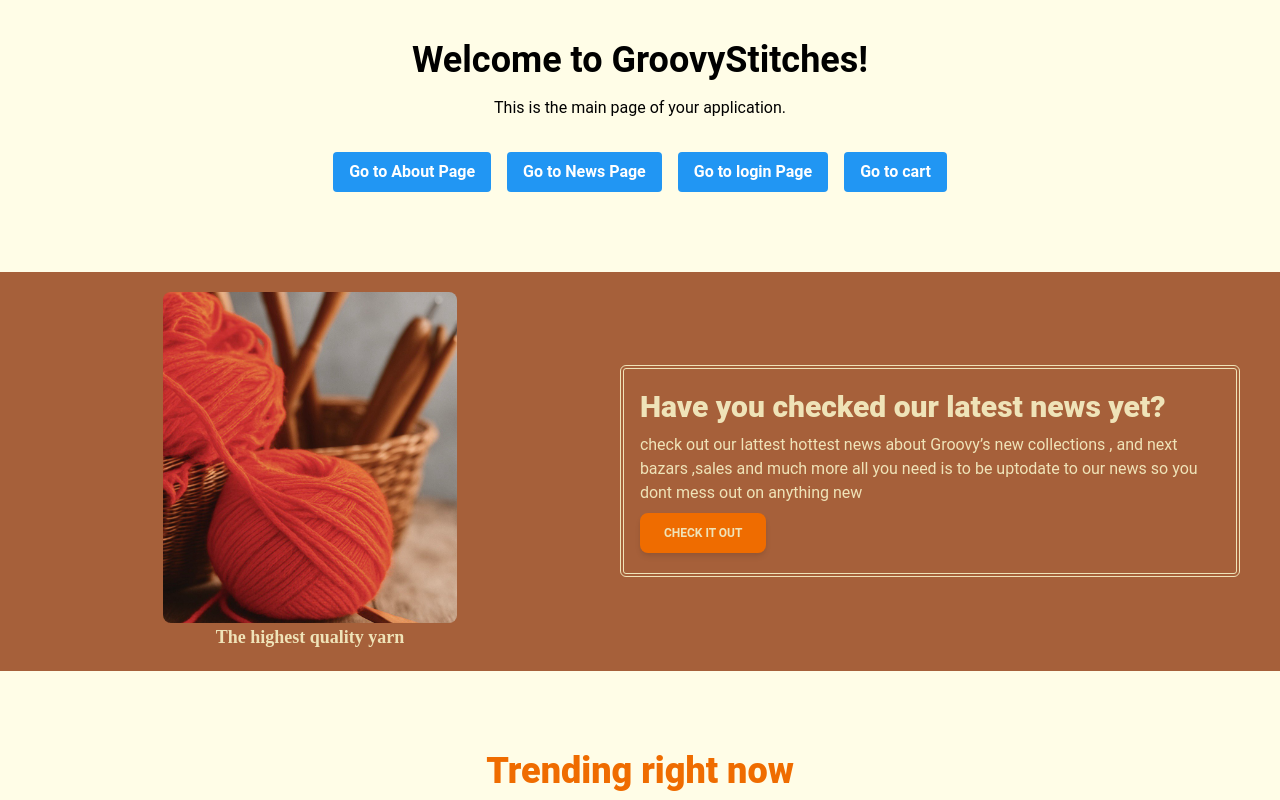
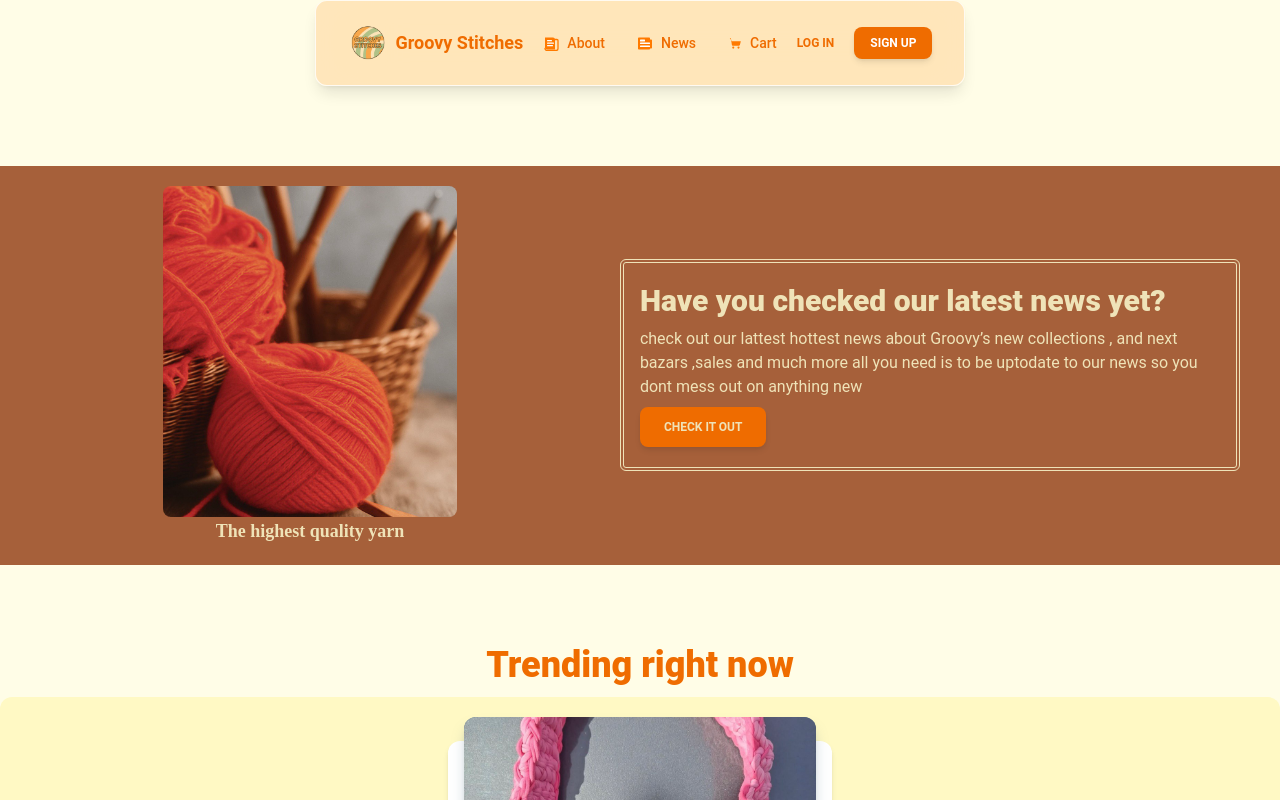
Before and after one commit to emananwar2003/groovystitches, a React (Vite) app: page / in a window 1280 px wide. Shown: the top 800 px of the page. Built offline with nearby package versions, Linux system fonts and the light colour scheme.

Commit message:
fix: Update HTML structure and add logo to header component

```diff
--- a/index.html
+++ b/index.html
@@ -1,10 +1,10 @@
-<!doctype html>
+<!DOCTYPE html>
 <html lang="en">
   <head>
     <meta charset="UTF-8" />
-    <link rel="icon" type="image/svg+xml" href="/vite.svg" />
+    <link rel="icon" type="image/svg+xml" href="public/NewsImages/logo.png" />
     <meta name="viewport" content="width=device-width, initial-scale=1.0" />
-    <title>groovy</title>
+    <title>Groovy Stitches</title>
   </head>
   <body>
     <div id="root"></div>
--- a/src/UserLayout/pages/Home/Home.jsx
+++ b/src/UserLayout/pages/Home/Home.jsx
@@ -4,7 +4,7 @@ import CarouselHome from "./../../../components/homecomponents/CarouselHome";
 import Homecard from "../../../components/homecomponents/Homecard";
 import Washing from "./../../../components/homecomponents/Washing";
 import Footer from "../../../components/footer/Footer";
-import FakeComp from "../FakeComponent/FakeComp";
+import Header from "../../../components/header/Header";
 
 const Home = () => {
   const [trending, setTrending] = useState([
@@ -39,8 +39,7 @@ const Home = () => {
   ]);
   return (
     <div className="flex  flex-col justify-center items-center bg-yellow-50 gap-20">
-      {/* <Header></Header> */}
-      <FakeComp />
+      <Header />
       <Banner />
       <CarouselHome trending={trending} />
       <Homecard />
--- a/src/components/header/Header.jsx
+++ b/src/components/header/Header.jsx
@@ -1,8 +1,8 @@
-// import HeaderNavbar from "./component/Navbar";
-// export default function Header() {
-//   return (
-//     <div>
-//       <HeaderNavbar />
-//     </div>
-//   );
-// }
+import HeaderNavbar from "./component/Navbar";
+export default function Header() {
+  return (
+    <div>
+      <HeaderNavbar />
+    </div>
+  );
+}
--- a/src/components/header/component/Navbar.jsx
+++ b/src/components/header/component/Navbar.jsx
@@ -1,194 +1,238 @@
-// import React from "react";
-// import {
-//   Navbar,
-//   MobileNav,
-//   Typography,
-//   Button,
-//   IconButton,
-// } from "@material-tailwind/react";
+import React from "react";
+import {
+  Navbar,
+  MobileNav,
+  Typography,
+  Button,
+  IconButton,
+} from "@material-tailwind/react";
 
-// export default function HeaderNavbar() {
-//   const [openNav, setOpenNav] = React.useState(false);
+import logo from "../../../assets/logo.png";
 
-//   React.useEffect(() => {
-//     window.addEventListener(
-//       "resize",
-//       () => window.innerWidth >= 960 && setOpenNav(false)
-//     );
-//   }, []);
+export default function HeaderNavbar() {
+  const [openNav, setOpenNav] = React.useState(false);
+  React.useEffect(() => {
+    window.addEventListener(
+      "resize",
+      () => window.innerWidth >= 960 && setOpenNav(false)
+    );
+  }, []);
 
-//   const navList = (
-//     <ul className="mt-2 mb-4 flex flex-col gap-2 lg:mb-0 lg:mt-0 lg:flex-row lg:items-center lg:gap-6">
-//       <Typography
-//         as="li"
-//         variant="small"
-//         color="blue-gray"
-//         className="flex items-center gap-x-2 p-1 font-medium"
-//       >
-//         <svg
-//           width="16"
-//           height="15"
-//           viewBox="0 0 16 15"
-//           fill="none"
-//           xmlns="http://www.w3.org/2000/svg"
-//         >
-//           <path
-//             d="M5 0.5C4.73478 0.5 4.48043 0.605357 4.29289 0.792893C4.10536 0.98043 4 1.23478 4 1.5C4 1.76522 4.10536 2.01957 4.29289 2.20711C4.48043 2.39464 4.73478 2.5 5 2.5H11C11.2652 2.5 11.5196 2.39464 11.7071 2.20711C11.8946 2.01957 12 1.76522 12 1.5C12 1.23478 11.8946 0.98043 11.7071 0.792893C11.5196 0.605357 11.2652 0.5 11 0.5H5ZM2 4.5C2 4.23478 2.10536 3.98043 2.29289 3.79289C2.48043 3.60536 2.73478 3.5 3 3.5H13C13.2652 3.5 13.5196 3.60536 13.7071 3.79289C13.8946 3.98043 14 4.23478 14 4.5C14 4.76522 13.8946 5.01957 13.7071 5.20711C13.5196 5.39464 13.2652 5.5 13 5.5H3C2.73478 5.5 2.48043 5.39464 2.29289 5.20711C2.10536 5.01957 2 4.76522 2 4.5ZM0 8.5C0 7.96957 0.210714 7.46086 0.585786 7.08579C0.960859 6.71071 1.46957 6.5 2 6.5H14C14.5304 6.5 15.0391 6.71071 15.4142 7.08579C15.7893 7.46086 16 7.96957 16 8.5V12.5C16 13.0304 15.7893 13.5391 15.4142 13.9142C15.0391 14.2893 14.5304 14.5 14 14.5H2C1.46957 14.5 0.960859 14.2893 0.585786 13.9142C0.210714 13.5391 0 13.0304 0 12.5V8.5Z"
-//             fill="#90A4AE"
-//           />
-//         </svg>
+  const navList = (
+    <ul className="mt-2 mb-4 flex flex-col gap-2 lg:mb-0 lg:mt-0 lg:flex-row lg:items-center lg:gap-6">
+      {/* ABOUT */}
+      <Typography
+        as="li"
+        variant="small"
+        color="blue-gray"
+        className="flex items-center gap-x-2 p-1 font-medium transition-transform duration-200 hover:scale-110"
+      >
+        <svg
+          width="16"
+          height="15"
+          viewBox="0 0 16 15"
+          fill="none"
+          xmlns="http://www.w3.org/2000/svg"
+        >
+          <path
+            d="M2 1.5H10C11.1046 1.5 12 2.39543 12 3.5V13.5H4C2.89543 13.5 2 12.6046 2 11.5V1.5Z"
+            fill="#FF7A00"
+          />
+          <path
+            d="M12 3.5H14C14.5523 3.5 15 3.94772 15 4.5V12.5C15 13.6046 14.1046 14.5 13 14.5H4C2.89543 14.5 2 13.6046 2 12.5"
+            stroke="#FF7A00"
+            strokeWidth="1.3"
+            strokeLinecap="round"
+          />
+          <rect x="4" y="4" width="5" height="1.3" rx="0.6" fill="white" />
+          <rect x="4" y="6.5" width="7" height="1.3" rx="0.6" fill="white" />
+          <rect x="4" y="9" width="6" height="1.3" rx="0.6" fill="white" />
+        </svg>
+        <a
+          href="https://groovystitches.vercel.app/about"
+          className="flex items-center text-orange-800"
+        >
+          About
+        </a>
+      </Typography>
 
-//         <a href="#" className="flex items-center">
-//           Pages
-//         </a>
-//       </Typography>
-//       <Typography
-//         as="li"
-//         variant="small"
-//         color="blue-gray"
-//         className="flex items-center gap-x-2 p-1 font-medium"
-//       >
-//         <svg
-//           width="16"
-//           height="17"
-//           viewBox="0 0 16 17"
-//           fill="none"
-//           xmlns="http://www.w3.org/2000/svg"
-//         >
-//           <path
-//             fill-rule="evenodd"
-//             clip-rule="evenodd"
-//             d="M16 8.5C16 10.6217 15.1571 12.6566 13.6569 14.1569C12.1566 15.6571 10.1217 16.5 8 16.5C5.87827 16.5 3.84344 15.6571 2.34315 14.1569C0.842855 12.6566 0 10.6217 0 8.5C0 6.37827 0.842855 4.34344 2.34315 2.84315C3.84344 1.34285 5.87827 0.5 8 0.5C10.1217 0.5 12.1566 1.34285 13.6569 2.84315C15.1571 4.34344 16 6.37827 16 8.5ZM10 5.5C10 6.03043 9.78929 6.53914 9.41421 6.91421C9.03914 7.28929 8.53043 7.5 8 7.5C7.46957 7.5 6.96086 7.28929 6.58579 6.91421C6.21071 6.53914 6 6.03043 6 5.5C6 4.96957 6.21071 4.46086 6.58579 4.08579C6.96086 3.71071 7.46957 3.5 8 3.5C8.53043 3.5 9.03914 3.71071 9.41421 4.08579C9.78929 4.46086 10 4.96957 10 5.5ZM8 9.5C7.0426 9.49981 6.10528 9.77449 5.29942 10.2914C4.49356 10.8083 3.85304 11.5457 3.454 12.416C4.01668 13.0706 4.71427 13.5958 5.49894 13.9555C6.28362 14.3152 7.13681 14.5009 8 14.5C8.86319 14.5009 9.71638 14.3152 10.5011 13.9555C11.2857 13.5958 11.9833 13.0706 12.546 12.416C12.147 11.5457 11.5064 10.8083 10.7006 10.2914C9.89472 9.77449 8.9574 9.49981 8 9.5Z"
-//             fill="#90A4AE"
-//           />
-//         </svg>
-//         <a href="#" className="flex items-center">
-//           Account
-//         </a>
-//       </Typography>
-//       <Typography
-//         as="li"
-//         variant="small"
-//         color="blue-gray"
-//         className="flex items-center gap-x-2 p-1 font-medium"
-//       >
-//         <svg
-//           width="14"
-//           height="15"
-//           viewBox="0 0 14 15"
-//           fill="none"
-//           xmlns="http://www.w3.org/2000/svg"
-//         >
-//           <path
-//             d="M2 0.5C1.46957 0.5 0.960859 0.710714 0.585786 1.08579C0.210714 1.46086 0 1.96957 0 2.5V4.5C0 5.03043 0.210714 5.53914 0.585786 5.91421C0.960859 6.28929 1.46957 6.5 2 6.5H4C4.53043 6.5 5.03914 6.28929 5.41421 5.91421C5.78929 5.53914 6 5.03043 6 4.5V2.5C6 1.96957 5.78929 1.46086 5.41421 1.08579C5.03914 0.710714 4.53043 0.5 4 0.5H2ZM2 8.5C1.46957 8.5 0.960859 8.71071 0.585786 9.08579C0.210714 9.46086 0 9.96957 0 10.5V12.5C0 13.0304 0.210714 13.5391 0.585786 13.9142C0.960859 14.2893 1.46957 14.5 2 14.5H4C4.53043 14.5 5.03914 14.2893 5.41421 13.9142C5.78929 13.5391 6 13.0304 6 12.5V10.5C6 9.96957 5.78929 9.46086 5.41421 9.08579C5.03914 8.71071 4.53043 8.5 4 8.5H2ZM8 2.5C8 1.96957 8.21071 1.46086 8.58579 1.08579C8.96086 0.710714 9.46957 0.5 10 0.5H12C12.5304 0.5 13.0391 0.710714 13.4142 1.08579C13.7893 1.46086 14 1.96957 14 2.5V4.5C14 5.03043 13.7893 5.53914 13.4142 5.91421C13.0391 6.28929 12.5304 6.5 12 6.5H10C9.46957 6.5 8.96086 6.28929 8.58579 5.91421C8.21071 5.53914 8 5.03043 8 4.5V2.5ZM8 10.5C8 9.96957 8.21071 9.46086 8.58579 9.08579C8.96086 8.71071 9.46957 8.5 10 8.5H12C12.5304 8.5 13.0391 8.71071 13.4142 9.08579C13.7893 9.46086 14 9.96957 14 10.5V12.5C14 13.0304 13.7893 13.5391 13.4142 13.9142C13.0391 14.2893 12.5304 14.5 12 14.5H10C9.46957 14.5 8.96086 14.2893 8.58579 13.9142C8.21071 13.5391 8 13.0304 8 12.5V10.5Z"
-//             fill="#90A4AE"
-//           />
-//         </svg>
-//         <a href="#" className="flex items-center">
-//           Blocks
-//         </a>
-//       </Typography>
-//       <Typography
-//         as="li"
-//         variant="small"
-//         color="blue-gray"
-//         className="flex items-center gap-x-2 p-1 font-medium"
-//       >
-//         <svg
-//           width="16"
-//           height="15"
-//           viewBox="0 0 16 15"
-//           fill="none"
-//           xmlns="http://www.w3.org/2000/svg"
-//         >
-//           <path
-//             fill-rule="evenodd"
-//             clip-rule="evenodd"
-//             d="M0 2.5C0 1.96957 0.210714 1.46086 0.585786 1.08579C0.960859 0.710714 1.46957 0.5 2 0.5H14C14.5304 0.5 15.0391 0.710714 15.4142 1.08579C15.7893 1.46086 16 1.96957 16 2.5V12.5C16 13.0304 15.7893 13.5391 15.4142 13.9142C15.0391 14.2893 14.5304 14.5 14 14.5H2C1.46957 14.5 0.960859 14.2893 0.585786 13.9142C0.210714 13.5391 0 13.0304 0 12.5V2.5ZM3.293 3.793C3.48053 3.60553 3.73484 3.50021 4 3.50021C4.26516 3.50021 4.51947 3.60553 4.707 3.793L7.707 6.793C7.89447 6.98053 7.99979 7.23484 7.99979 7.5C7.99979 7.76516 7.89447 8.01947 7.707 8.207L4.707 11.207C4.5184 11.3892 4.2658 11.49 4.0036 11.4877C3.7414 11.4854 3.49059 11.3802 3.30518 11.1948C3.11977 11.0094 3.0146 10.7586 3.01233 10.4964C3.01005 10.2342 3.11084 9.9816 3.293 9.793L5.586 7.5L3.293 5.207C3.10553 5.01947 3.00021 4.76516 3.00021 4.5C3.00021 4.23484 3.10553 3.98053 3.293 3.793ZM9 9.5C8.73478 9.5 8.48043 9.60536 8.29289 9.79289C8.10536 9.98043 8 10.2348 8 10.5C8 10.7652 8.10536 11.0196 8.29289 11.2071C8.48043 11.3946 8.73478 11.5 9 11.5H12C12.2652 11.5 12.5196 11.3946 12.7071 11.2071C12.8946 11.0196 13 10.7652 13 10.5C13 10.2348 12.8946 9.98043 12.7071 9.79289C12.5196 9.60536 12.2652 9.5 12 9.5H9Z"
-//             fill="#90A4AE"
-//           />
-//         </svg>
-//         <a href="#" className="flex items-center">
-//           Docs
-//         </a>
-//       </Typography>
-//     </ul>
-//   );
+      {/* NEWS */}
+      <Typography
+        as="li"
+        variant="small"
+        color="blue-gray"
+        className="flex items-center gap-x-2 p-1 font-medium transition-transform duration-200 hover:scale-110"
+      >
+        <svg
+          width="16"
+          height="17"
+          viewBox="0 0 16 17"
+          fill="none"
+          xmlns="http://www.w3.org/2000/svg"
+        >
+          <path
+            d="M2 2.5H12C12.5523 2.5 13 2.94772 13 3.5V13.5C13 14.0523 12.5523 14.5 12 14.5H2C1.44772 14.5 1 14.0523 1 13.5V3.5C1 2.94772 1.44772 2.5 2 2.5Z"
+            fill="#FF7A00"
+          />
+          <path
+            d="M14 4.5H13V13.5H14C14.5523 13.5 15 13.0523 15 12.5V5.5C15 4.94772 14.5523 4.5 14 4.5Z"
+            fill="#FF7A00"
+          />
+          <rect x="3" y="4.5" width="5" height="2" rx="0.5" fill="#FFFFFF" />
+          <rect x="3" y="7.5" width="10" height="1.5" rx="0.5" fill="#FFFFFF" />
+          <rect
+            x="3"
+            y="10.5"
+            width="10"
+            height="1.5"
+            rx="0.5"
+            fill="#FFFFFF"
+          />
+        </svg>
+        <a
+          href="https://groovystitches.vercel.app/news"
+          className="flex items-center text-orange-800"
+        >
+          News
+        </a>
+      </Typography>
 
-//   return (
-//     <Navbar className="mx-auto max-w-screen-xl px-4 py-2 lg:px-8 lg:py-4">
-//       <div className="container mx-auto flex items-center justify-between text-blue-gray-900">
-//         <Typography
-//           as="a"
-//           href="#"
-//           className="mr-4 cursor-pointer py-1.5 font-medium"
-//         >
-//           Material Tailwind
-//         </Typography>
-//         <div className="hidden lg:block">{navList}</div>
-//         <div className="flex items-center gap-x-1">
-//           <Button variant="text" size="sm" className="hidden lg:inline-block">
-//             <span>Log In</span>
-//           </Button>
-//           <Button
-//             variant="gradient"
-//             size="sm"
-//             className="hidden lg:inline-block"
-//           >
-//             <span>Sign in</span>
-//           </Button>
-//         </div>
-//         <IconButton
-//           variant="text"
-//           className="ml-auto h-6 w-6 text-inherit hover:bg-transparent focus:bg-transparent active:bg-transparent lg:hidden"
-//           ripple={false}
-//           onClick={() => setOpenNav(!openNav)}
-//         >
-//           {openNav ? (
-//             <svg
-//               xmlns="http://www.w3.org/2000/svg"
-//               fill="none"
-//               className="h-6 w-6"
-//               viewBox="0 0 24 24"
-//               stroke="currentColor"
-//               strokeWidth={2}
-//             >
-//               <path
-//                 strokeLinecap="round"
-//                 strokeLinejoin="round"
-//                 d="M6 18L18 6M6 6l12 12"
-//               />
-//             </svg>
-//           ) : (
-//             <svg
-//               xmlns="http://www.w3.org/2000/svg"
-//               className="h-6 w-6"
-//               fill="none"
-//               stroke="currentColor"
-//               strokeWidth={2}
-//             >
-//               <path
-//                 strokeLinecap="round"
-//                 strokeLinejoin="round"
-//                 d="M4 6h16M4 12h16M4 18h16"
-//               />
-//             </svg>
-//           )}
-//         </IconButton>
-//       </div>
-//       <MobileNav open={openNav}>
-//         <div className="container mx-auto">
-//           {navList}
-//           <div className="flex items-center gap-x-1">
-//             <Button fullWidth variant="text" size="sm" className="">
-//               <span>Log In</span>
-//             </Button>
-//             <Button fullWidth variant="gradient" size="sm" className="">
-//               <span>Sign in</span>
-//             </Button>
-//           </div>
-//         </div>
-//       </MobileNav>
-//     </Navbar>
-//   );
-// }
+      {/* CART */}
+      <Typography
+        as="li"
+        variant="small"
+        color="blue-gray"
+        className="flex items-center gap-x-2 p-1 font-medium transition-transform duration-200 hover:scale-110"
+      >
+        <svg
+          width="14"
+          height="15"
+          viewBox="0 0 24 24"
+          fill="none"
+          xmlns="http://www.w3.org/2000/svg"
+        >
+          <path
+            d="M3 3H5L6.6 14.2C6.74 15.24 7.62 16 8.67 16H18.5C19.37 16 20.11 15.43 20.34 14.6L22 8H7.1"
+            fill="#FF7A00"
+          />
+          <circle cx="9" cy="19" r="1.8" fill="#FF7A00" />
+          <circle cx="18" cy="19" r="1.8" fill="#FF7A00" />
+        </svg>
+        <a
+          href="https://groovystitches.vercel.app/cart"
+          className="flex items-center text-orange-800"
+        >
+          Cart
+        </a>
+      </Typography>
+    </ul>
+  );
+
+  return (
+    <Navbar className="mx-auto max-w-screen-xl px-4 py-2 lg:px-8 lg:py-4 bg-orange-100 shadow-lg">
+      <div className="container mx-auto flex items-center justify-between text-blue-gray-900">
+        <Typography
+          as="a"
+          href="#"
+          className="mr-4 cursor-pointer py-1.5 font-medium flex items-center gap-2"
+        >
+          <img
+            src={logo}
+            alt="Groovy Stitches Logo"
+            className="w-10 h-10 rounded-full"
+          />
+          <span className="text-lg font-semibold text-orange-800">
+            Groovy Stitches
+          </span>
+        </Typography>
+
+        <div className="hidden lg:block">{navList}</div>
+
+        {/* Desktop Buttons */}
+        <div className="flex items-center gap-x-1 ">
+          <a href="https://groovystitches.vercel.app/login">
+            <Button
+              variant="text"
+              size="sm"
+              className="hidden lg:inline-block text-orange-800"
+            >
+              <span>Log In</span>
+            </Button>
+          </a>
+
+          <a href="https://groovystitches.vercel.app/sign">
+            <Button
+              variant="filled"
+              size="sm"
+              className="bg-orange-800 hover:bg-orange-750 text-white"
+            >
+              <span>Sign up</span>
+            </Button>
+          </a>
+        </div>
+
+        {/* Mobile Menu Button */}
+        <IconButton
+          variant="text"
+          className="ml-auto h-6 w-6 text-inherit hover:bg-transparent focus:bg-transparent active:bg-transparent lg:hidden"
+          ripple={false}
+          onClick={() => setOpenNav(!openNav)}
+        >
+          {openNav ? (
+            <svg
+              xmlns="http://www.w3.org/2000/svg"
+              fill="none"
+              className="h-6 w-6"
+              viewBox="0 0 24 24"
+              stroke="currentColor"
+              strokeWidth={2}
+            >
+              <path
+                strokeLinecap="round"
+                strokeLinejoin="round"
+                d="M6 18L18 6M6 6l12 12"
+              />
+            </svg>
+          ) : (
+            <svg
+              xmlns="http://www.w3.org/2000/svg"
+              className="h-6 w-6"
+              fill="none"
+              stroke="currentColor"
+              strokeWidth={2}
+            >
+              <path
+                strokeLinecap="round"
+                strokeLinejoin="round"
+                d="M4 6h16M4 12h16M4 18h16"
+              />
+            </svg>
+          )}
+        </IconButton>
+      </div>
+
+      {/* Mobile View */}
+      <MobileNav open={openNav}>
+        <div className="container mx-auto">
+          {navList}
+          <div className="flex items-center gap-x-1">
+            <a
+              href="https://groovystitches.vercel.app/login"
+              className="w-full"
+            >
+              <Button fullWidth variant="text" size="sm">
+                <span>Log In</span>
+              </Button>
+            </a>
+
+            <a href="https://groovystitches.vercel.app/sign" className="w-full">
+              <Button fullWidth variant="gradient" size="sm">
+                <span>Sign up</span>
+              </Button>
+            </a>
+          </div>
+        </div>
+      </MobileNav>
+    </Navbar>
+  );
+}
```
Also changed, not shown: src/assets/logo.png (added).
